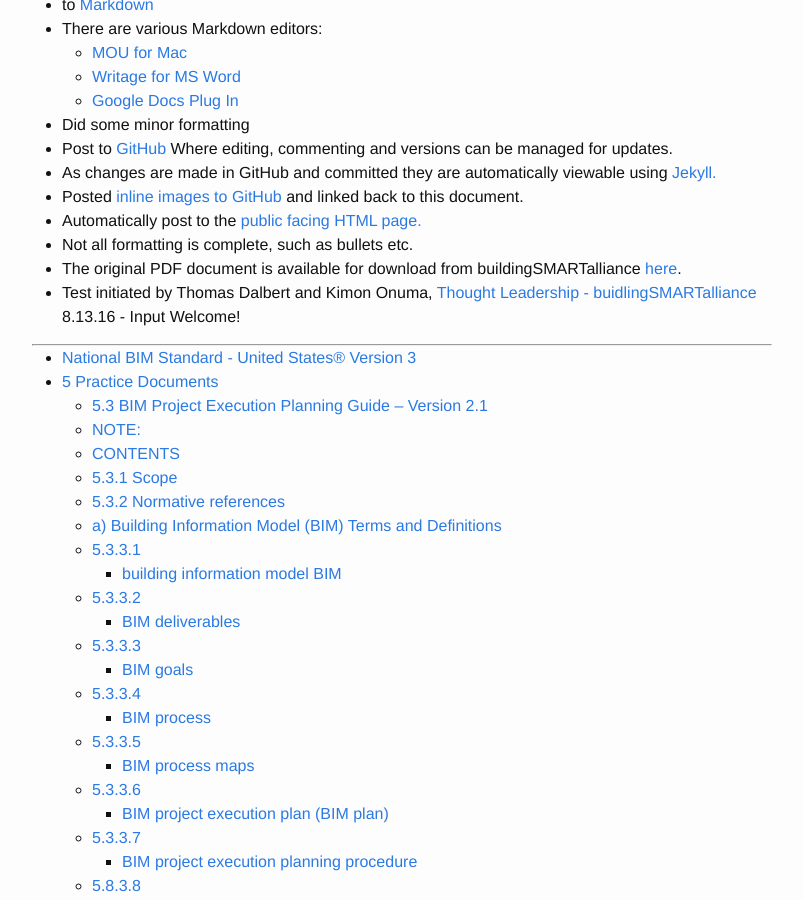
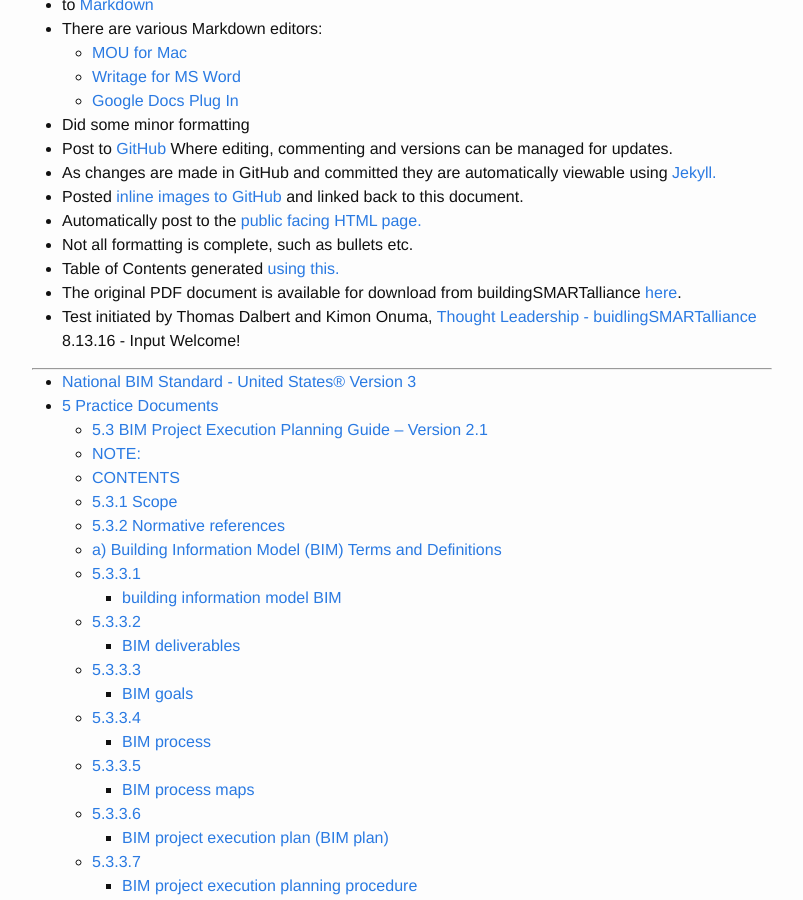
Before and after one commit to buildingSMARTalliance/BIMStorm, a Jekyll site: the page built from _posts/2016-08-13-NBIMS-US_V3_5.3_BIM_PxP_Guide.markdown, in a window 1280 px wide and 900 px high, scrolled down 908 px. Shown: the whole window, without its empty margins (238-1041 px from the left). Built offline with Jekyll 4.4.1, drawn with Linux system fonts in a browser that asks for light colours.

Commit message:
Update 2016-08-13-NBIMS-US_V3_5.3_BIM_PxP_Guide.markdown

```diff
--- a/_posts/2016-08-13-NBIMS-US_V3_5.3_BIM_PxP_Guide.markdown
+++ b/_posts/2016-08-13-NBIMS-US_V3_5.3_BIM_PxP_Guide.markdown
@@ -39,6 +39,7 @@
 * Posted [inline images to GitHub](https://raw.githubusercontent.com/thomas-dalbert/BIM/gh-pages/_files/Figure%205.3-1%20%E2%80%93%20The%20BIM%20Project%20Execution%20Planning%20Procedure.jpg?token=ADAlcfikGZXQbxTyKqn2qMqEoJvWym8Qks5XuKjrwA%3D%3D) and linked back to this document.
 * Automatically post to the [public facing HTML page.](https://thomas-dalbert.github.io/BIM/2016/08/13/NBIMS-US_V3_5.3_BIM_PxP_Guide.html)
 * Not all formatting is complete, such as bullets etc.
+* Table of Contents generated [using this.](http://ecotrust-canada.github.io/markdown-toc/)
 * The original PDF document is available for download from buildingSMARTalliance [here](https://www.nationalbimstandard.org/).
 * Test initiated by Thomas Dalbert and Kimon Onuma, [Thought Leadership - buidlingSMARTalliance](http://www.nibs.org/?page=bsa_thought_leaders) 8.13.16 - Input Welcome!
 
```
